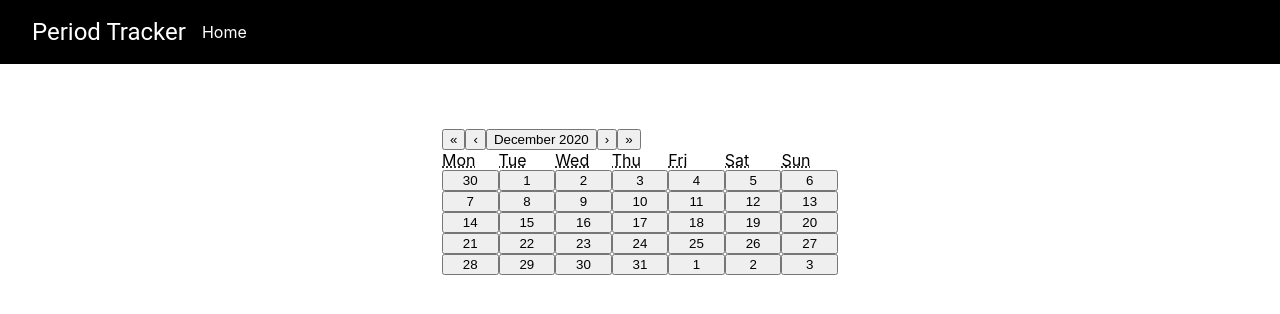
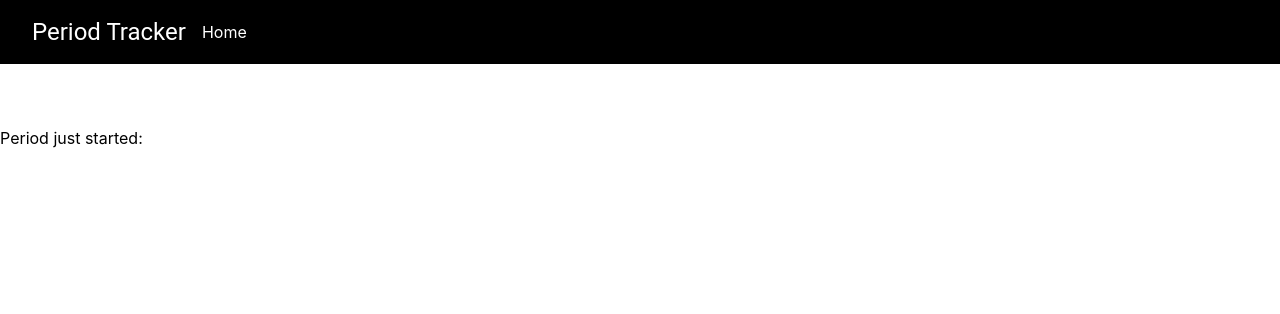
Before and after one commit to Feminine-Divine/periodo, a Next.js app in the folder periodo/: page / in a window 1280 px wide. Shown: the top 314 px of the page. Built offline with nearby package versions, Linux system fonts and the light colour scheme.

Commit message:
linked page

```diff
--- /dev/null
+++ b/periodo/components/started.js
@@ -0,0 +1,14 @@
+import React from 'react'
+import Link from 'next/link'
+
+const Start=()=>{
+    return(
+        <div>
+            <Link href='/calender'>
+            <a>Period just started:</a>
+            </Link>
+        </div>
+    )
+}
+
+export default Start
--- a/periodo/pages/index.js
+++ b/periodo/pages/index.js
@@ -1,12 +1,13 @@
 import React from "react";
 import Navbar from "../components/navbar.js";
 import Home from "../components/calender/calender.js"
+import Start from "../components/started.js"
 
 const index =()=> {
   return (
     <>
       <Navbar />
-      <Home/>
+      <Start/>
       </>
   );
 }
```
Also changed, not shown: periodo/pages/calender.js (added, +14 -0 lines).
